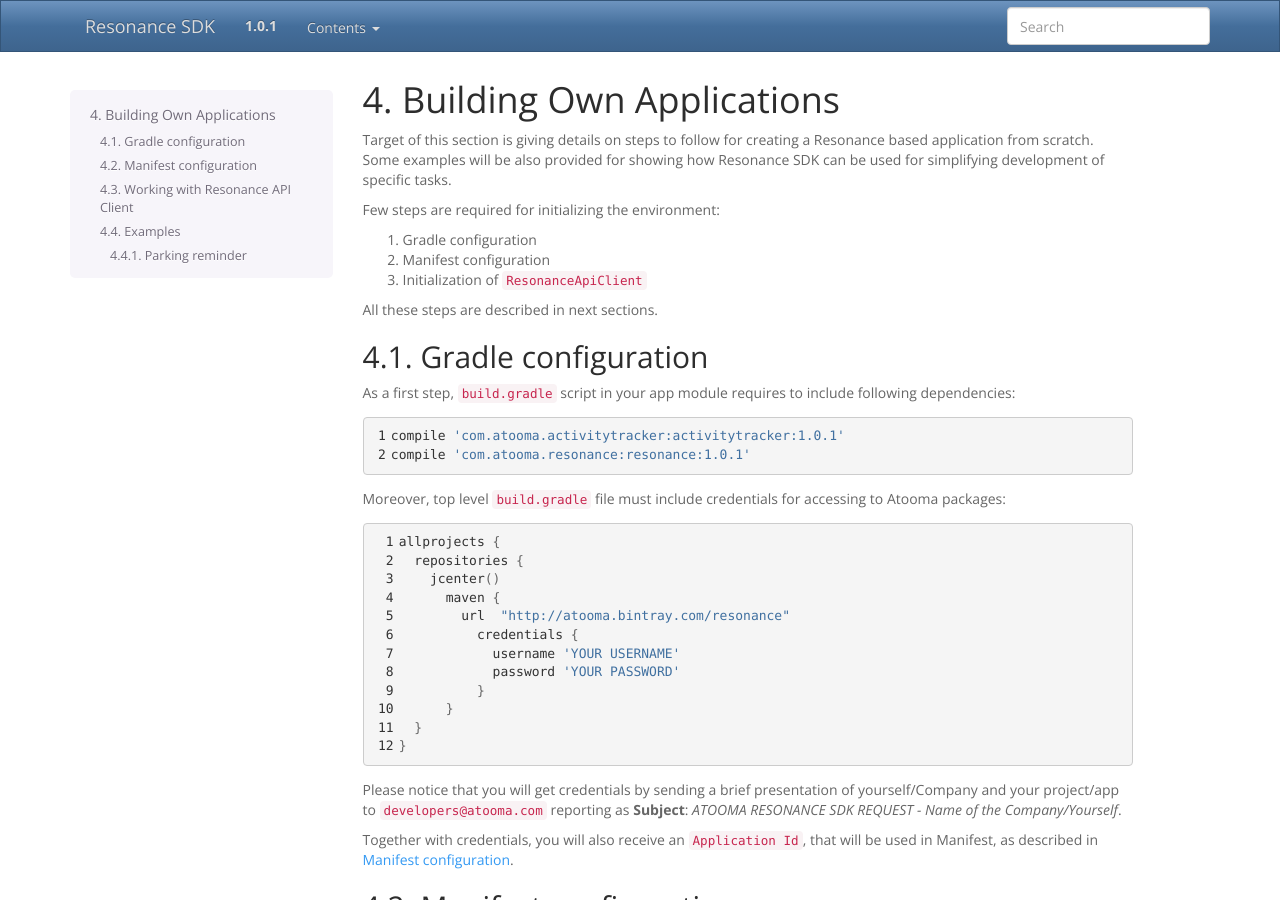
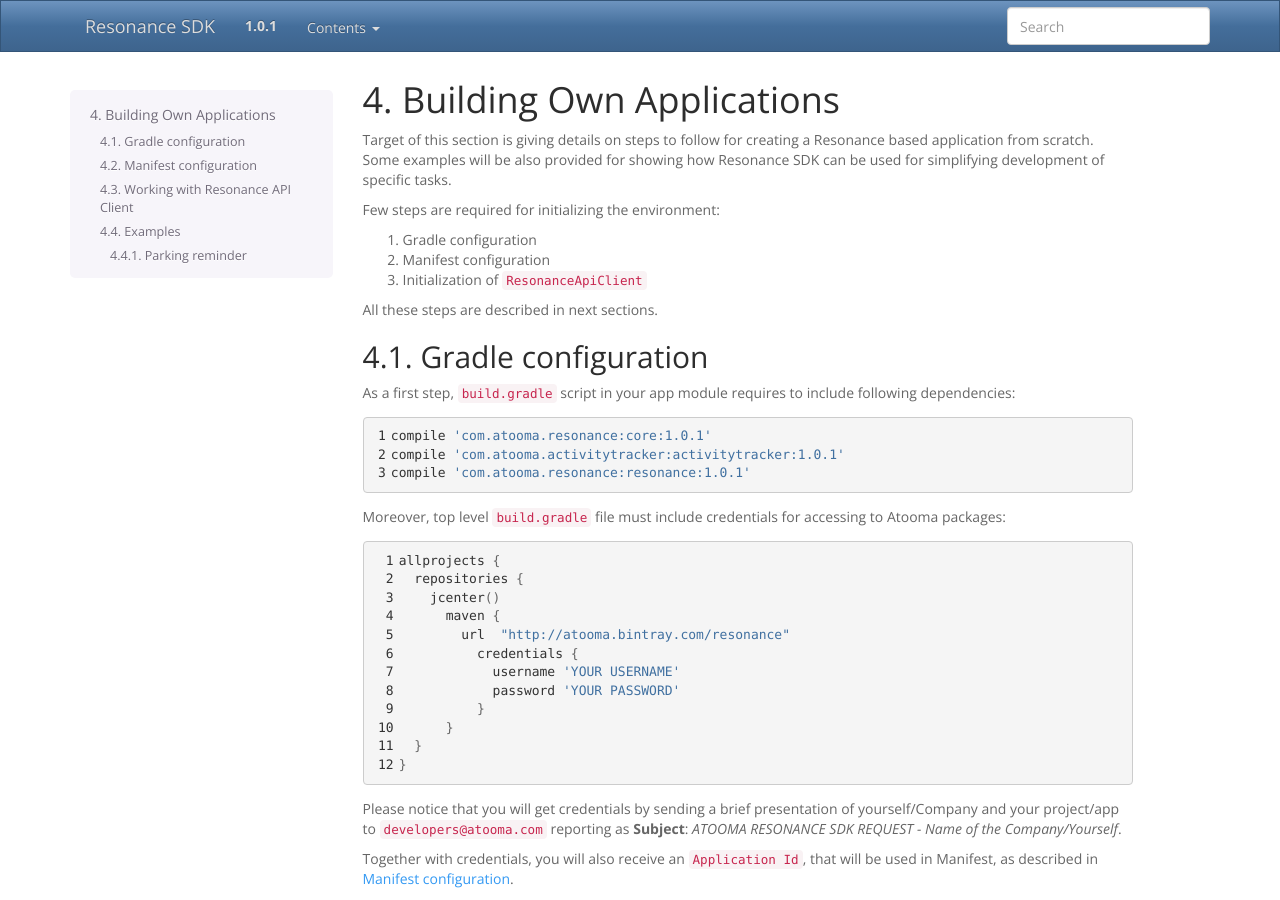
Before and after one commit to atooma/doc-resonance-sdk, a Sphinx documentation site: the page built from docs/source/example.rst, in a window 1280 px wide and 900 px high. Built offline with Sphinx 7.4.7, drawn with Linux system fonts in a browser that asks for light colours; cross-references to code outside the pages are shown as plain code.

Commit message:
Fixing grade configuration part

```diff
--- a/docs/source/example.rst
+++ b/docs/source/example.rst
@@ -21,6 +21,7 @@
 .. code-block:: groovy
   :linenos:
 
+  compile 'com.atooma.resonance:core:1.0.1'
   compile 'com.atooma.activitytracker:activitytracker:1.0.1'
   compile 'com.atooma.resonance:resonance:1.0.1'
 
```
